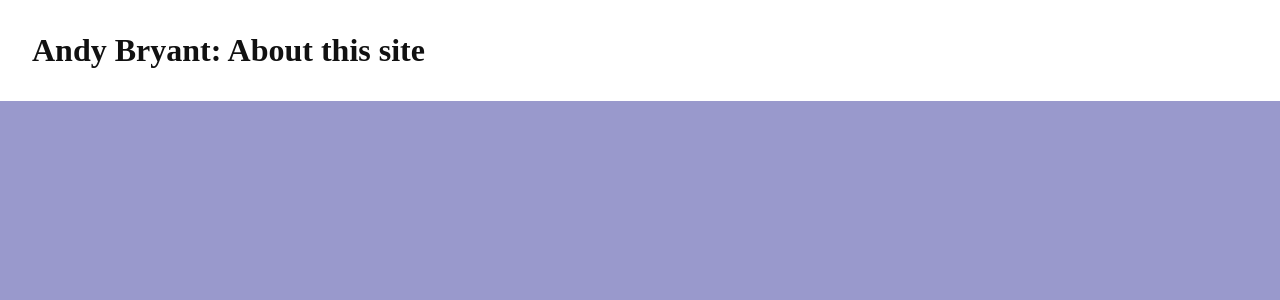
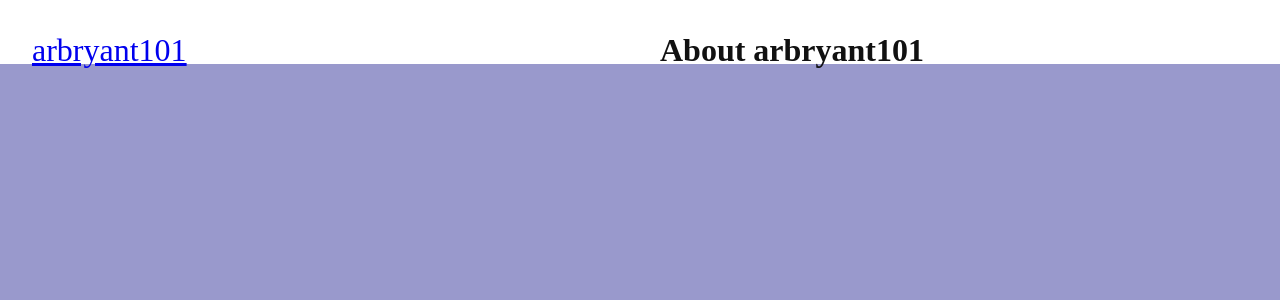
Before and after one commit to andybry/andybry.github.io, a Jekyll site: the page built from index.md, in a window 1280 px wide. Shown: the top 300 px of the page. Built offline with Jekyll 4.4.1, drawn with Linux system fonts in a browser that asks for light colours.

Commit message:
Rework the way that h1 elements work

```diff
--- a/_layouts/default.html
+++ b/_layouts/default.html
@@ -2,13 +2,20 @@
 <html>
 <head lang="en">
   <meta charset="UTF-8">
-  <title>Andy Bryant: {{page.title}}</title>
+  <meta name="viewport" content="width=device-width, initial-scale=1.0" />
+  <title>{{page.title}} - Andy Bryant</title>
   <link rel="stylesheet" href="/styles/main.css" charset="utf-8">
 </head>
 <body>
 
   <header class="header">
-    <h1>Andy Bryant: {{page.title}}</h1>
+    <div class="header__left">
+      <a class="site-link" href="/">arbryant101</a>
+    </div>
+    <div class="header__right">
+      <h1 class="page-title">{{page.title}}</h1>
+    </div>
+    <div></div>
   </header>
   <main class="content">{{content}}</main>
   {% include google_tag_manager.html %}
--- a/index.md
+++ b/index.md
@@ -1,4 +1,4 @@
 ---
 layout: default
-title: About this site
+title: About arbryant101
 ---
--- a/styles/main.scss
+++ b/styles/main.scss
@@ -3,6 +3,7 @@
 * {
   padding: 0;
   margin: 0;
+  box-sizing: border-box;
 }
 
 body {
@@ -12,8 +13,29 @@ body {
 
 .header {
   background-color: #fff;
+  padding: 2em;
   color: #111;
-  padding: 2em;
+}
+
+.header__left {
+  float: left;
+  min-width: 25%;
+}
+
+.header__right {
+  float: left;
+  min-width: 75%;
+}
+
+.site-link {
+  display: block;
+  font-size: 2em;
+}
+
+.page-title {
+  display: block;
+  font-size: 2em;
+  text-align: center;
 }
 
 .content {
```
